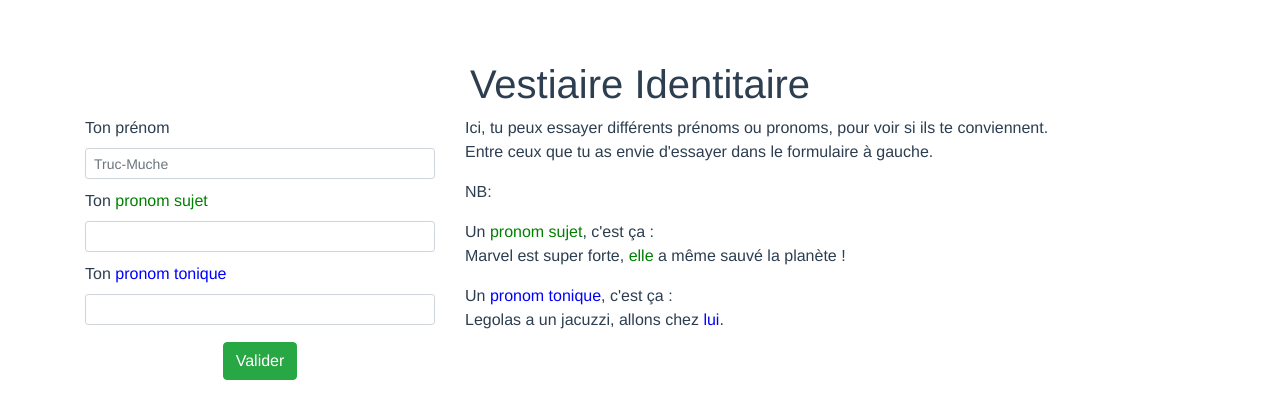
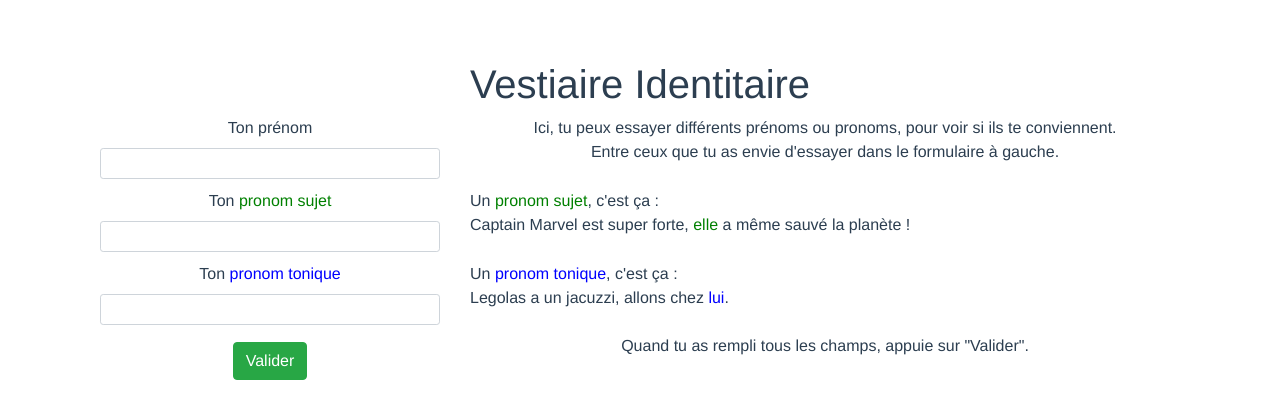
Before and after one commit to ponyBoy-dev/vestiaire-identitaire-vue, a Vue app: page / in a window 1280 px wide. Shown: the top 418 px of the page. Built offline with nearby package versions, Linux system fonts and the light colour scheme.

Commit message:
conditions de validation des champs dans From + rendu amelioré en avalant Explications dans Form

```diff
--- a/src/App.vue
+++ b/src/App.vue
@@ -2,14 +2,7 @@
   <div id="app">
     <Header />
     <b-container>
-      <b-row>
-        <b-col sm="4">
           <Form />
-        </b-col>
-        <b-col sm="8">
-          <Explications/>
-        </b-col>
-      </b-row>
     </b-container>
   </div>
 </template>
@@ -17,14 +10,13 @@
 <script>
 import Header from "./components/Header.vue";
 import Form from "./components/Form";
-import Explications from "./components/Explications"
+
 
 export default {
   name: "App",
   components: {
     Header,
-    Form,
-    Explications
+    Form
   }
 };
 </script>
--- a/src/components/Explications.vue
+++ /dev/null
@@ -1,25 +0,0 @@
-<template>
-    <div class="text-align-left">
-        <p>Ici, tu peux essayer différents prénoms ou pronoms, pour voir si ils te conviennent.
-            <br/>Entre ceux que tu as envie d'essayer dans le formulaire à gauche.
-        </p>
-        <p>NB:</p>
-        <p>Un <span class="green">pronom sujet</span>, c'est ça :
-        <br/> Marvel est super forte, <span class="green">elle</span> a même sauvé la planète !</p>
-
-        <p>Un <span class="blue">pronom tonique</span>, c'est ça :
-        <br/>Legolas a un jacuzzi, allons chez <span class="blue">lui</span>.</p>
-
-    </div>
-</template>
-<style scoped>
-    .text-align-left{
-        text-align: left;
-    }
-    .green{
-        color: green;
-    }
-    .blue{
-        color: blue;
-    }
-</style>
--- a/src/components/Form.vue
+++ b/src/components/Form.vue
@@ -2,22 +2,69 @@
   <div>
     <b-container fluid>
       <b-row>
+        <b-col sm="4">
           <label for="prenom">Ton prénom</label>
-                <b-form-input id="prenom" v-model="prenom" size="sm" placeholder="Truc-Muche"></b-form-input>
+          <b-form-input id="prenom" v-model="prenom" size="sm" type="text" :state="prenomState"></b-form-input>
+          <b-form-invalid-feedback>{{champsInvalide}}</b-form-invalid-feedback>
+        </b-col>
 
-                <label for="pronom">Ton <span class="green"> pronom sujet</span></label>
-                <b-form-input id="pronom" v-model="pronom" size="sm"></b-form-input>
+        <b-col sm="8">
+          <p>
+            Ici, tu peux essayer différents prénoms ou pronoms, pour voir si ils te conviennent.
+            <br />Entre ceux que tu as envie d'essayer dans le formulaire à gauche.
+          </p>
+        </b-col>
+      </b-row>
 
-                <label for="pronom">Ton <span class="blue"> pronom tonique</span></label>
-                <b-form-input id="pronomTon" v-model="pronomTon" size="sm"></b-form-input>
+      <b-row>
+        <b-col sm="4">
+          <label for="pronom">
+            Ton
+            <span class="green">pronom sujet</span>
+          </label>
+          <b-form-input id="pronom" v-model="pronom" size="sm" type="text" :state="pronomState"></b-form-input>
+          <b-form-invalid-feedback>{{champsInvalide}}</b-form-invalid-feedback>
+        </b-col>
 
+        <b-col sm="8">
+          <p class="text-align-left">
+            Un
+            <span class="green">pronom sujet</span>, c'est ça :
+            <br />Captain Marvel est super forte,
+            <span class="green">elle</span> a même sauvé la planète !
+          </p>
+        </b-col>
+      </b-row>
 
+      <b-row>
+        <b-col sm="4">
+          <label for="pronom">
+            Ton
+            <span class="blue">pronom tonique</span>
+          </label>
+          <b-form-input id="pronomTon" v-model="pronomTon" size="sm" type="text" :state="pronomTonState"></b-form-input>
+          <b-form-invalid-feedback>{{champsInvalide}}</b-form-invalid-feedback>
+        </b-col>
 
+        <b-col sm="8">
+          <p class="text-align-left">
+            Un
+            <span class="blue">pronom tonique</span>, c'est ça :
+            <br />Legolas a un jacuzzi, allons chez
+            <span class="blue">lui</span>.
+          </p>
+        </b-col>
+      </b-row>
+      <b-row>
+        <b-col sm="4">
+          <b-button variant="success" @click="onValider()">Valider</b-button>
+        </b-col>
+
+        <b-col sm="8">
+          <p>Quand tu as rempli tous les champs, appuie sur "Valider".</p>
+        </b-col>
       </b-row>
     </b-container>
-      <b-button variant="success">Valider</b-button>
-
-
   </div>
 </template>
 
@@ -25,27 +72,70 @@
 export default {
   data() {
     return {
-        prenom: '',
-        pronom:'',
-        pronomTon : ''
+      prenom: "",
+      pronom: "",
+      pronomTon: "",
+      submitted: false,
+      champsInvalide: "Il faut remplir ce champs"
+    };
+  },
+  computed: {
+    prenomState: function() {
+      if (this.submitted) {
+        return this.prenom.length > 0 ? true : false;
+      } else {
+        return this.prenom.length > 0 ? true : null;
+      }
+    },
+    pronomState: function() {
+      if (this.submitted) {
+        return this.pronom.length > 0 ? true : false;
+      } else {
+        return this.pronom.length > 0 ? true : null;
+      }
+    },
+    pronomTonState: function() {
+      if (this.submitted) {
+        return this.pronomTon.length > 0 ? true : false;
+      } else {
+        return this.pronomTon.length > 0 ? true : null;
       }
     }
+  },
+  methods: {
+    onValider() {
+      this.submitted = true;
+
+      if (this.formVerif()) {
+        console.log("cey bon !");
+      } else {
+        console.log("ratey");
       }
+    },
+    formVerif() {
+      return this.prenomState && this.pronomState && this.pronomTonState
+        ? true
+        : false;
+    }
+  }
+};
 </script>
 
 <style scoped>
-button{
+button {
   margin-top: 0.5em;
 }
 
-.form-control-sm{
+.form-control-sm {
   margin-bottom: 0.7em;
 }
-.green{
+.text-align-left {
+  text-align: left;
+}
+.green {
   color: green;
 }
-    .blue{
+.blue {
   color: blue;
 }
-
 </style>
```
Lines whose indentation alone changed are shown as unchanged.
